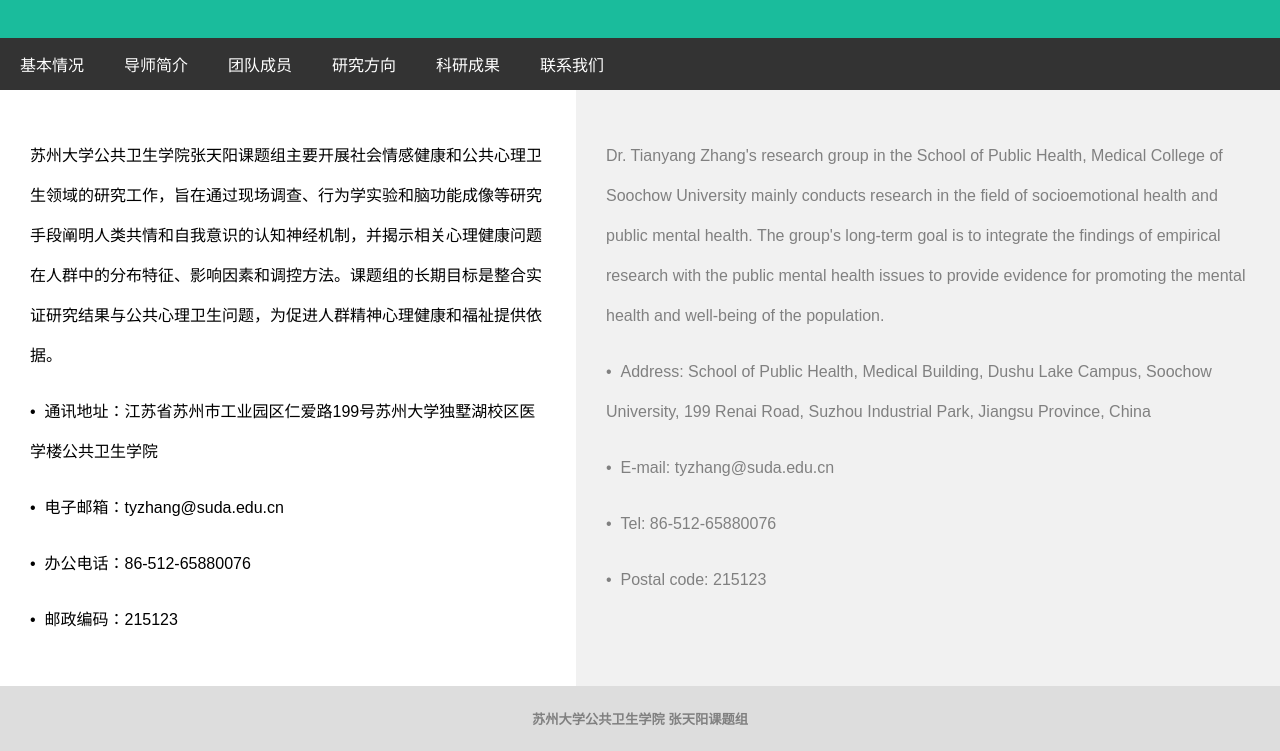
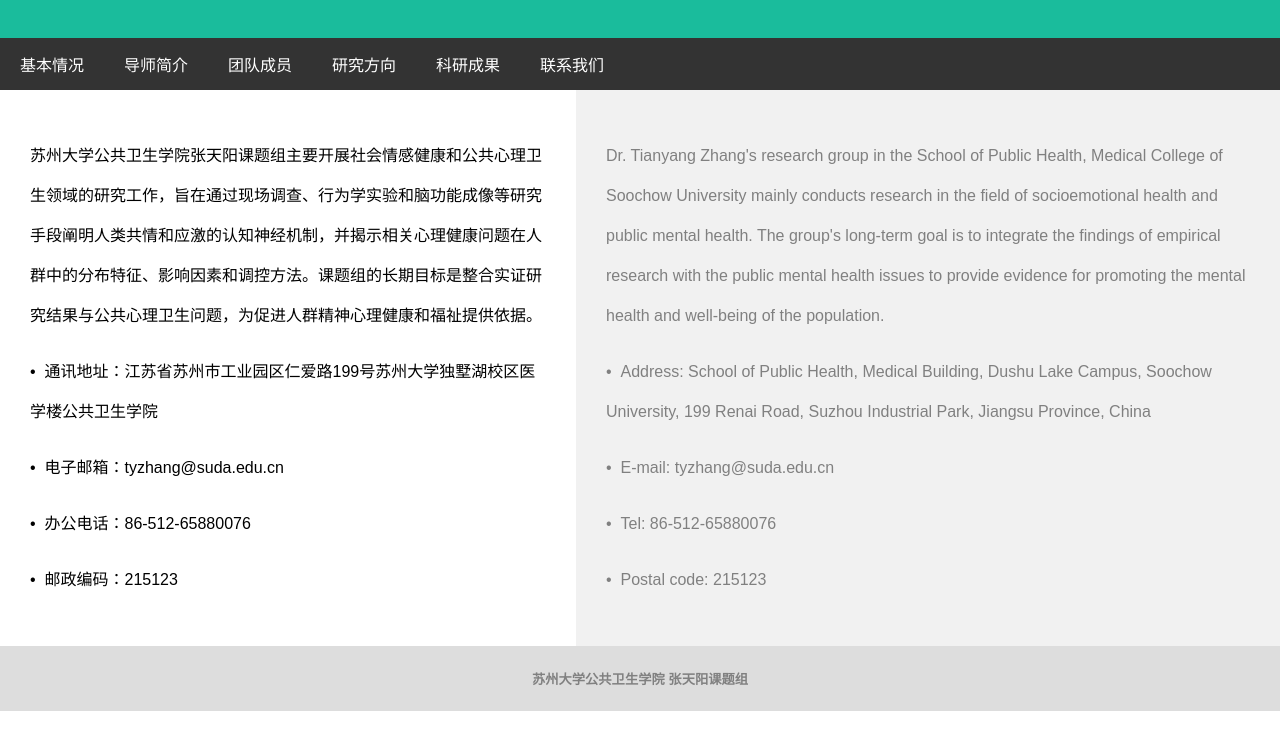
Before and after one commit to xikangdatu/ph, a plain HTML site: page index.html in a window 1280 px wide. Shown: the part 127-878 px from the top of the page. After the commit the page ends 838 px from the top, so only its background shows below. Drawn offline with Linux system fonts and the light colour scheme.

Commit message:
Update index.html

```diff
--- a/index.html
+++ b/index.html
@@ -134,7 +134,7 @@ body {
 
 <div class="row">
   <div class="main">
-		  <p style = "line-height:40px">苏州大学公共卫生学院张天阳课题组主要开展社会情感健康和公共心理卫生领域的研究工作，旨在通过现场调查、行为学实验和脑功能成像等研究手段阐明人类共情和自我意识的认知神经机制，并揭示相关心理健康问题在人群中的分布特征、影响因素和调控方法。课题组的长期目标是整合实证研究结果与公共心理卫生问题，为促进人群精神心理健康和福祉提供依据。</p>
+		  <p style = "line-height:40px">苏州大学公共卫生学院张天阳课题组主要开展社会情感健康和公共心理卫生领域的研究工作，旨在通过现场调查、行为学实验和脑功能成像等研究手段阐明人类共情和应激的认知神经机制，并揭示相关心理健康问题在人群中的分布特征、影响因素和调控方法。课题组的长期目标是整合实证研究结果与公共心理卫生问题，为促进人群精神心理健康和福祉提供依据。</p>
   <p style = "line-height:40px">&bull;&nbsp;&nbsp;通讯地址：江苏省苏州市工业园区仁爱路199号苏州大学独墅湖校区医学楼公共卫生学院</p>
   <p style = "line-height:40px">&bull;&nbsp;&nbsp;电子邮箱：tyzhang@suda.edu.cn</p>
   <p style = "line-height:40px">&bull;&nbsp;&nbsp;办公电话：86-512-65880076</p>
```
